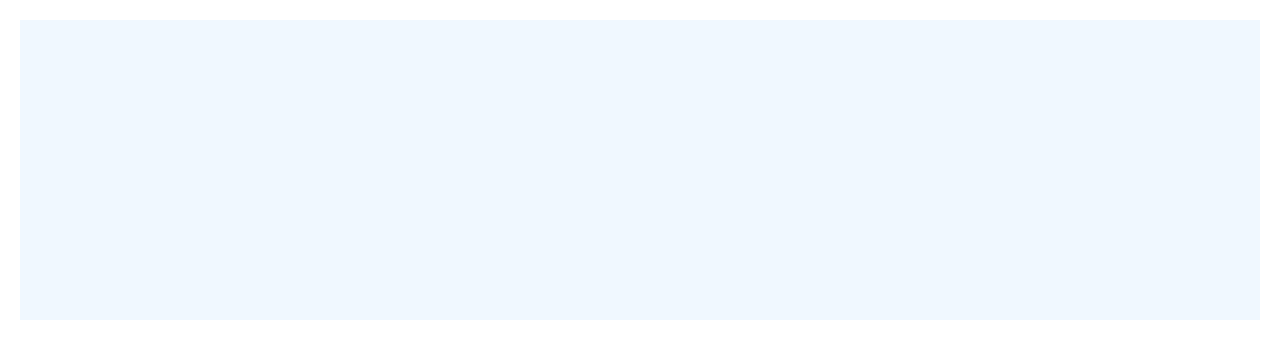
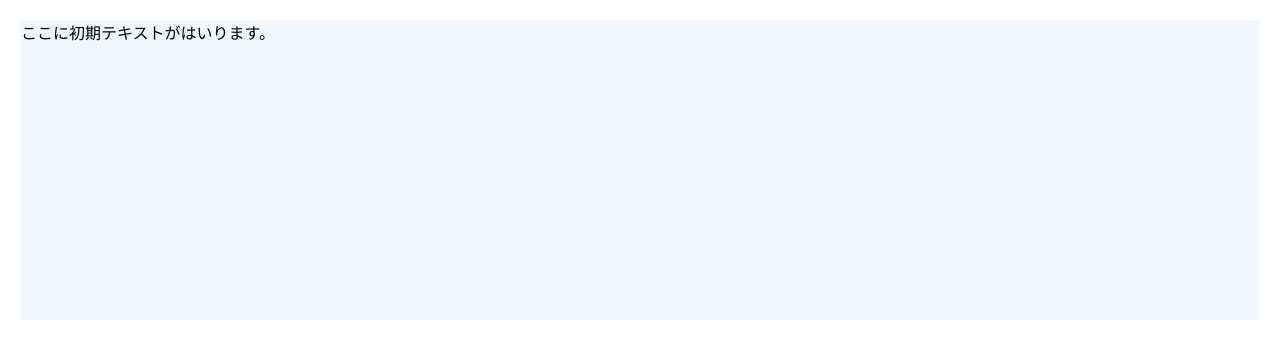
Before and after one commit to shimotsu4431/draftjs-mock, a React (Create React App) app: page / in a window 1280 px wide. Shown: the top 358 px of the page. Built offline with nearby package versions, Linux system fonts and the light colour scheme.

Commit message:
初期値

```diff
--- a/src/App.js
+++ b/src/App.js
@@ -1,15 +1,32 @@
 import React, { useState } from "react";
-import {Editor, EditorState} from 'draft-js';
+import {Editor, EditorState, convertFromRaw} from 'draft-js';
 import 'draft-js/dist/Draft.css';
 import './App.css'
 
+const initData = convertFromRaw({
+  entityMap: {},
+  blocks: [
+    {
+      key: "xxxxxx",
+      text: "ここに初期テキストがはいります。",
+      type: "unstyled",
+      depth: 0,
+      entityRanges: [],
+      inlineStyleRanges: [],
+      data: {},
+    },
+  ],
+})
+
+const emptyData = EditorState.createWithContent(
+  initData,
+)
+
 function EditorApp() {
-  const [editorState, setEditorState] = useState(
-    () => EditorState.createEmpty(),
-  );
+  const [editorState, setEditorState] = useState(emptyData);
 
   return (
-    <div className="wrapper"><Editor editorState={editorState} onChange={setEditorState} readOnly={true}/></div>
+    <div className="wrapper"><Editor editorState={editorState} onChange={setEditorState} /></div>
   );
 }
 
```
Also changed, not shown: 1 other file (tests, documents, lock files or other folders).
